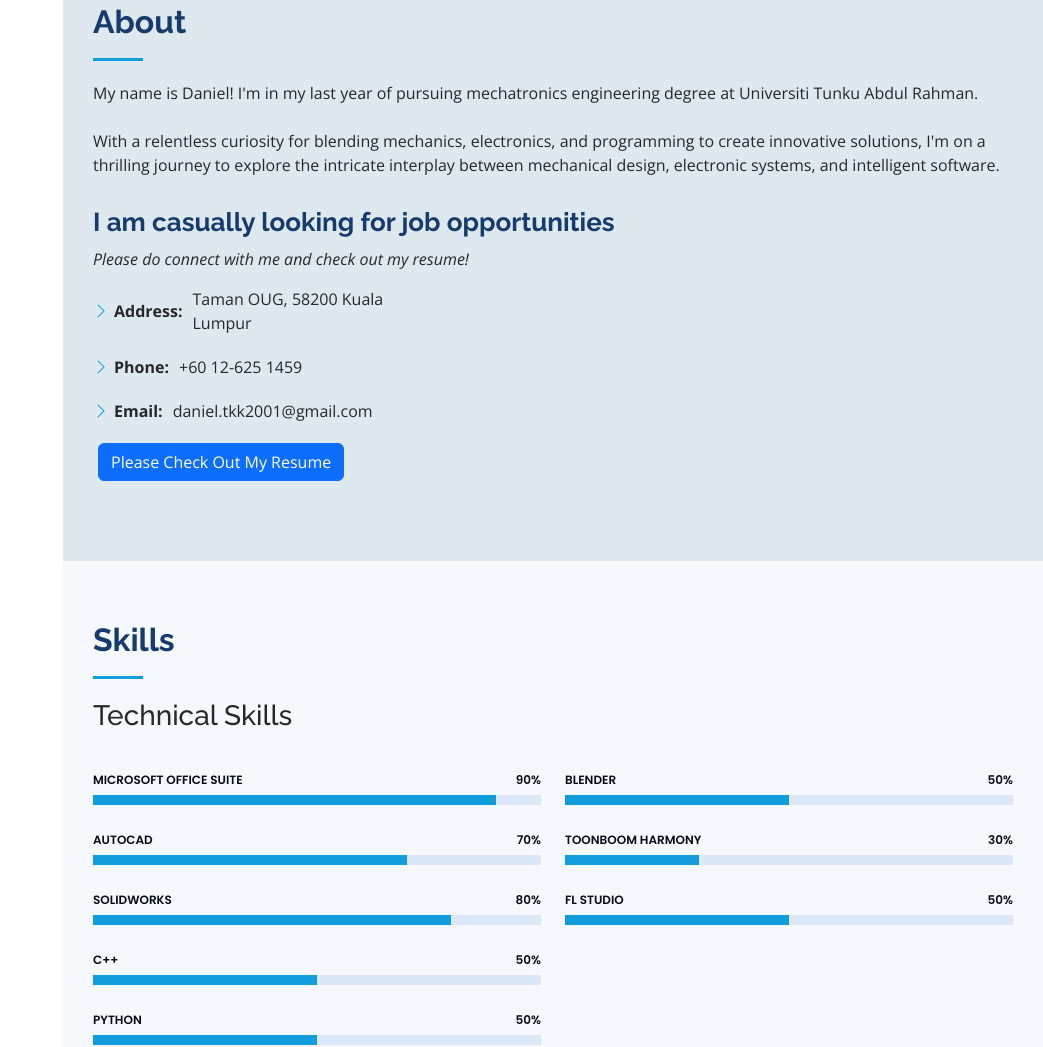
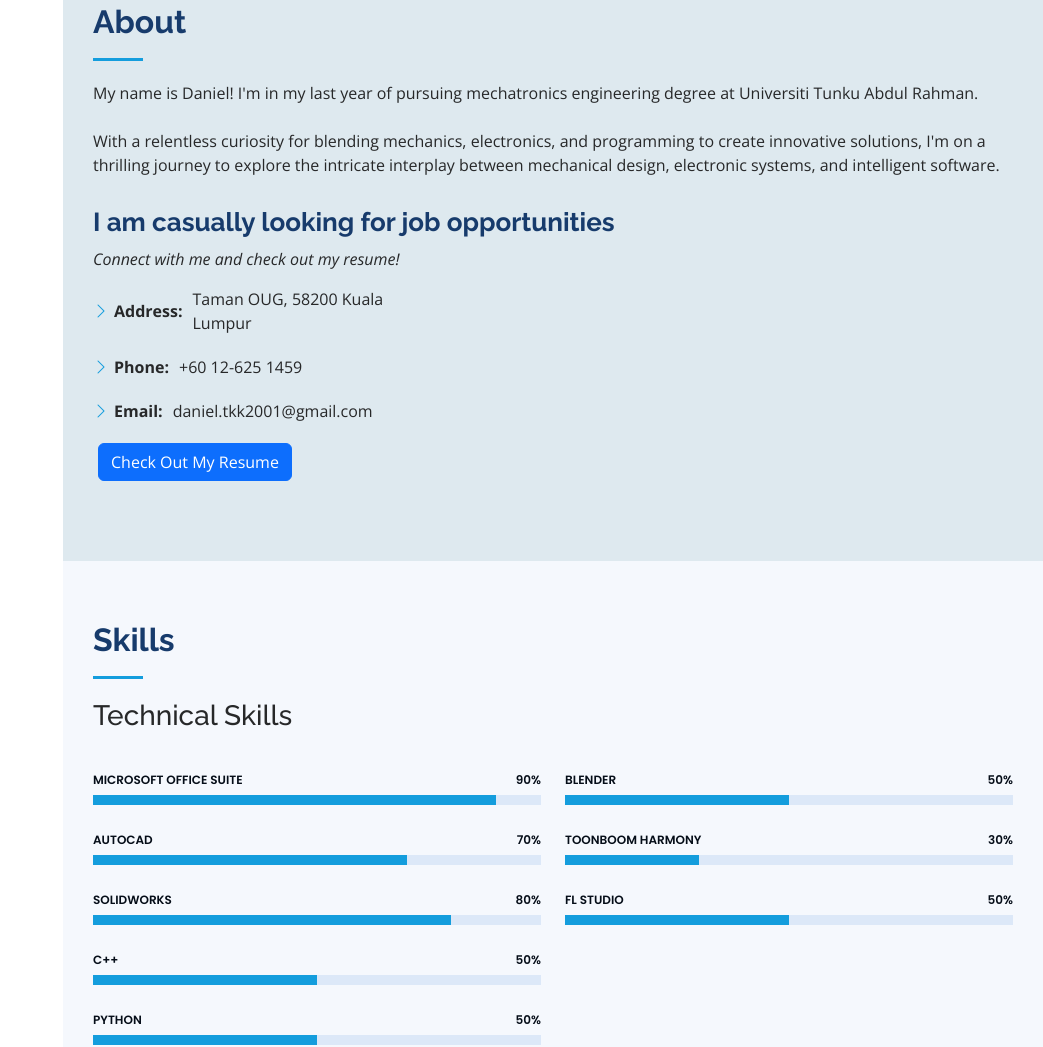
Before and after one commit to danieltkk/portfolio, a plain HTML site: page index.html in a window 1280 px wide. Shown: the part 857-1904 px from the top of the page, without its empty margins (237-1280 px from the left). Drawn offline with nearby package versions, Linux system fonts and the light colour scheme.

Commit message:
fadfs aUpdate index.html

```diff
--- a/index.html
+++ b/index.html
@@ -133,7 +133,7 @@
           <div class="col-lg-8 pt-4 pt-lg-0 content" data-aos="fade-left">
             <h3>I am casually looking for job opportunities</h3>
             <p class="fst-italic">
-              Please do connect with me and check out my resume!
+              Connect with me and check out my resume!
             </p>
 
             <div class="row">
@@ -142,7 +142,7 @@
                   <li><i class="bi bi-chevron-right"></i> <strong>Address:</strong> <span>Taman OUG, 58200 Kuala Lumpur</span></li>
                   <li><i class="bi bi-chevron-right"></i> <strong>Phone:</strong> <span>+60 12-625 1459</span></li>
                   <li><i class="bi bi-chevron-right"></i> <strong>Email:</strong> <span>daniel.tkk2001@gmail.com</span></li>
-                  <li><i class="chevron-right"></i><span><a href="https://drive.google.com/file/d/1Rp_Diz9jSN6PLmWR34FQSfyMA3xL6P01/view?usp=sharing" class="btn btn-primary">Please Check Out My Resume</a></span></li>
+                  <li><i class="chevron-right"></i><span><a href="https://drive.google.com/file/d/1Rp_Diz9jSN6PLmWR34FQSfyMA3xL6P01/view?usp=sharing" class="btn btn-primary">Check Out My Resume</a></span></li>
                 </ul>
               </div>
               </div>
```
